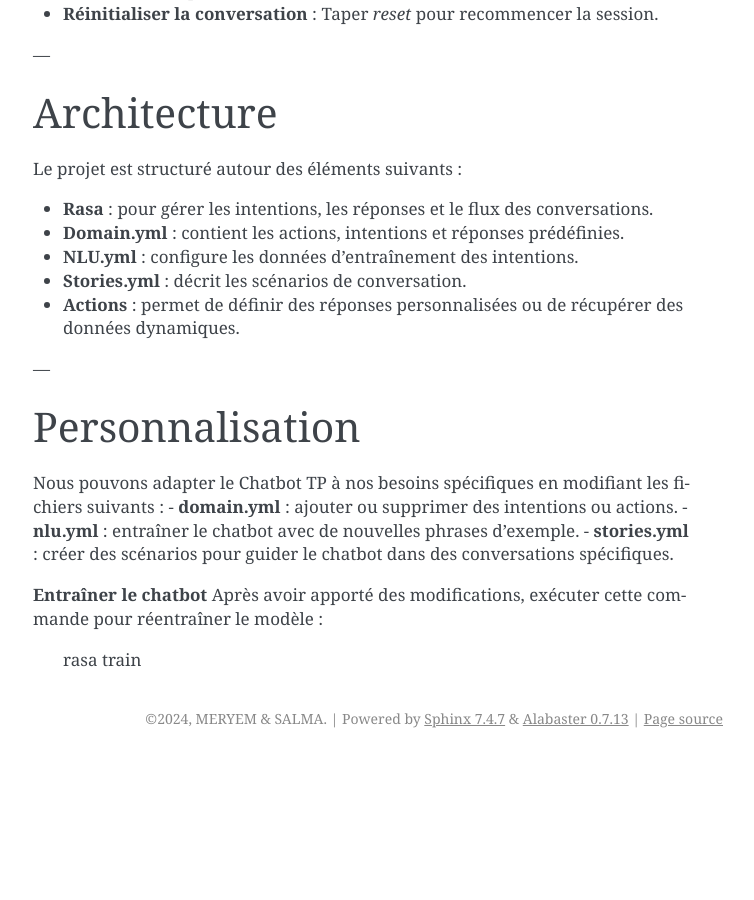
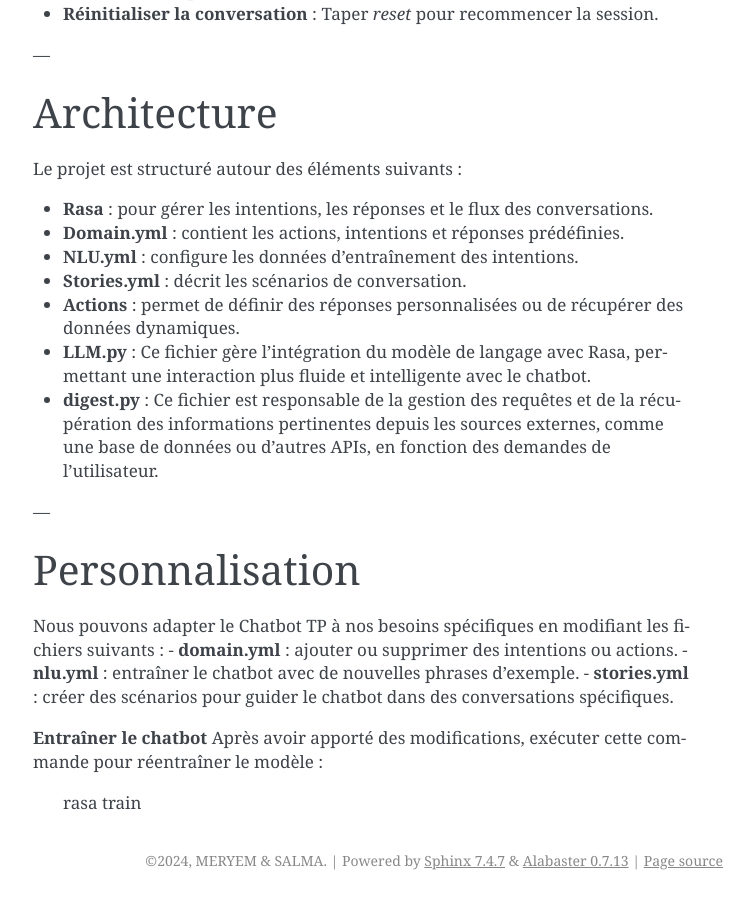
Before and after one commit to The-neongravestones/Chatbot_TP_projet, a Sphinx documentation site: the page built from source/index.rst, in a window 1280 px wide and 900 px high, scrolled down 1613 px. Shown: the whole window, without its empty margins (387-1141 px from the left). Built offline with Sphinx 7.4.7, drawn with Linux system fonts in a browser that asks for light colours; before the commit the page ends 2371 px from its top, so only the background shows below that.

Commit message:
Update index.rst

```diff
--- a/source/index.rst
+++ b/source/index.rst
@@ -78,6 +78,8 @@ Le projet est structuré autour des éléments suivants :
 - **NLU.yml** : configure les données d'entraînement des intentions.
 - **Stories.yml** : décrit les scénarios de conversation.
 - **Actions** : permet de définir des réponses personnalisées ou de récupérer des données dynamiques.
+- **LLM.py** : Ce fichier gère l'intégration du modèle de langage avec Rasa, permettant une interaction plus fluide et intelligente avec le chatbot.
+- **digest.py** : Ce fichier est responsable de la gestion des requêtes et de la récupération des informations pertinentes depuis les sources externes, comme une base de données ou d'autres APIs, en fonction des demandes de l'utilisateur.
 
 ---
 
```
